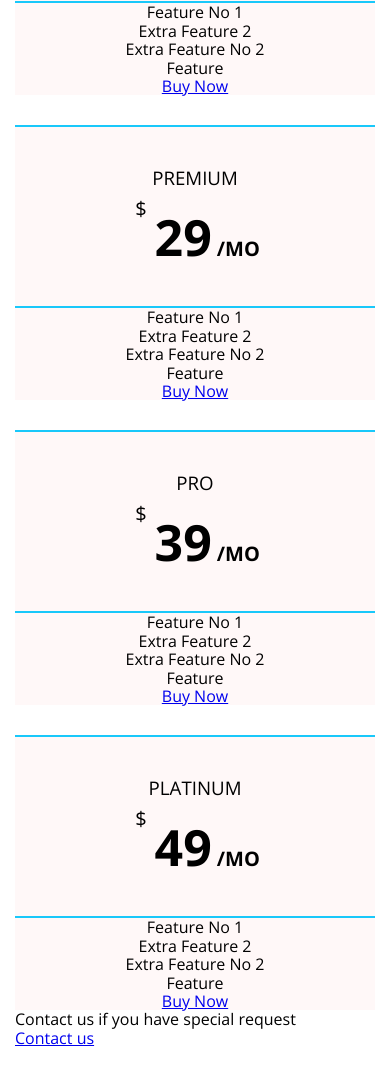
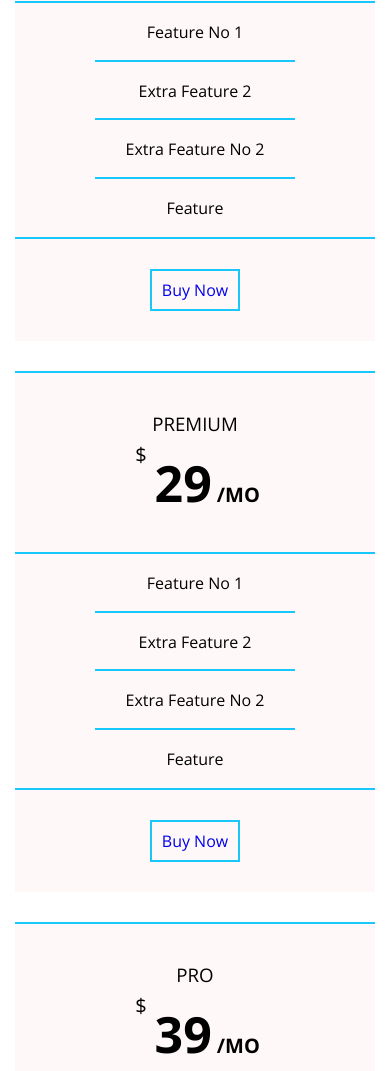
Before and after one commit to billalben/html-css-template-two, a plain HTML site: page index.html in a window 390 px wide. Shown: the part 10311-11382 px from the top of the page. Drawn offline with nearby package versions, Linux system fonts and the light colour scheme.

Commit message:
Pricing Section - Part 2

```diff
--- a/css/kasper.css
+++ b/css/kasper.css
@@ -736,6 +736,21 @@ header nav .form i {
   background-color: #fff8f8;
   text-align: center;
 }
+@media (min-width: 992px) and (max-width: 1199px) {
+  .pricing .plans {
+    grid-template-columns: repeat(2, minmax(250px, 450px));
+    grid-gap: 70px;
+
+    /* you can do it in flex
+    display: flex;
+    justify-content: space-evenly;
+    flex-wrap: wrap;
+    */
+  }
+  /* .pricing .plans .plan {
+    flex-basis: 45%;
+  } */
+}
 .pricing .plans .plan .head {
   padding: 40px 20px;
   border-top: 2px solid var(--main-color);
@@ -765,4 +780,43 @@ header nav .form i {
   right: -5px;
   font-weight: bold;
 }
+.pricing .plans .plan ul {
+  border-bottom: 2px solid var(--main-color);
+}
+.pricing .plans .plan ul li {
+  padding: 20px;
+  position: relative;
+}
+.pricing .plans .plan ul li:not(:last-child)::after {
+  content: "";
+  width: 200px;
+  height: 2px;
+  position: absolute;
+  background-color: var(--main-color);
+  left: 50%;
+  transform: translateX(-50%);
+  bottom: 0;
+}
+.pricing .plans .plan .foot a {
+  display: block;
+  padding: 10px;
+  text-decoration: none;
+  border: 2px solid var(--main-color);
+  width: fit-content;
+  margin: 30px auto;
+}
+.pricing .contact-text {
+  text-align: center;
+  margin: 50px auto 20px;
+  font-size: 20px;
+}
+.pricing .contact-link {
+  display: block;
+  padding: 15px 30px;
+  width: fit-content;
+  text-decoration: none;
+  background-color: var(--main-color);
+  color: white;
+  margin: 20px auto;
+}
 /* End Pricing Section */
```
